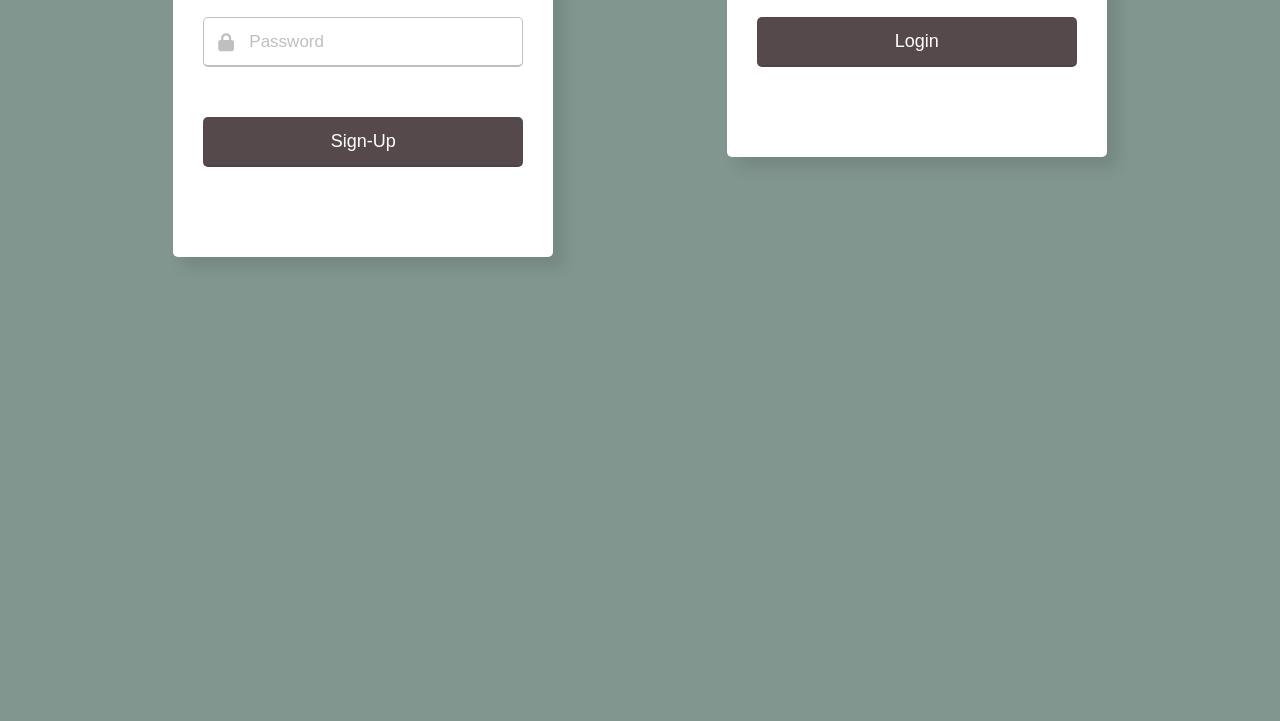
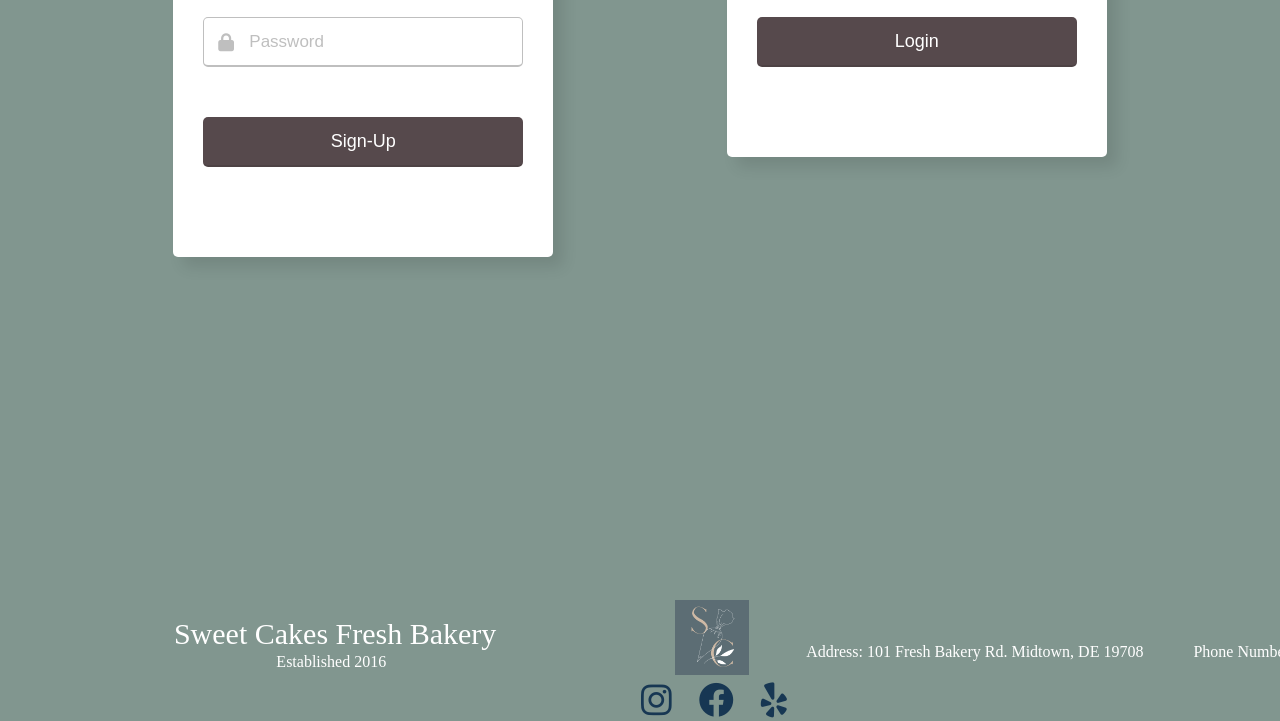
Before and after one commit to naboo731/final-bakery-project, a website: page client/login.html in a window 1280 px wide. Shown: the part 573-1294 px from the top of the page. Before the commit the page ends 960 px from the top, so only its background shows below. Drawn offline with nearby package versions, Linux system fonts and the light colour scheme; a web font is replaced by a local one.

Commit message:
added social media tags to footer

```diff
--- a/client/login.html
+++ b/client/login.html
@@ -122,7 +122,18 @@
         </section>
     </section>
 
-
+    <footer id="footer">
+      <img src="../mini logo.png" id="mini-logo"/>
+      <p id="title" class= "text">Sweet Cakes Fresh Bakery</p>
+      <p id="date" class= "text">Established 2016</p>
+      <p id="address" class= "text">Address: 101 Fresh Bakery Rd. Midtown, DE 19708</p>
+      <p id="number" class= "text">Phone Number: 302-888-6165</p>
+      <div class="footer-icons">
+        <i class="fab fa-instagram"></i>
+        <i class="fab fa-facebook"></i>
+        <i class="fab fa-yelp"></i>
+      </div>
+  </footer>
 
 
 
--- a/client/login.js
+++ b/client/login.js
@@ -21,7 +21,7 @@ const userLogin = () => {
         const loginHeaderBtn = document.querySelector("#login-user-btn")
         loginHeaderBtn.classList.replace("fa-user", "fa-user-slash")
 
-        const iconText = document.querySelector(".login-icon-text")
+        // const iconText = document.querySelector(".login-icon-text")
 
     }).catch(errCallback)
 }
--- a/client/styles.css
+++ b/client/styles.css
@@ -767,3 +767,41 @@ form input[type="submit"]:hover {
 #sign-up-header {
   color: #5b6e74;
 }
+
+.footer-icons {
+  height: 30px;
+  width: 200px;
+  display: flex;
+  flex-direction: row;
+  position: relative;
+  justify-content: space-evenly;
+  top: 95px;
+  right: 425px;
+}
+.fab.fa-instagram {
+  font-size: 35px;
+  color: #173753;
+}
+.fab.fa-instagram:hover {
+  cursor: pointer;
+  font-size: 35px;
+  color: white;
+}
+.fab.fa-facebook {
+  font-size: 35px;
+  color: #173753;
+}
+.fab.fa-facebook:hover {
+  cursor: pointer;
+  font-size: 35px;
+  color: white;
+}
+.fab.fa-yelp {
+  font-size: 35px;
+  color: #173753;
+}
+.fab.fa-yelp:hover {
+  cursor: pointer;
+  font-size: 35px;
+  color: white;
+}
```
Also changed, not shown: client/about.html (+12 -1 lines), client/gifts.html (+13 -0 lines), client/home.html (+5 -0 lines), client/menu.html (+5 -0 lines), client/sweetmoments.html (+12 -1 lines), client/userhomepage.html (+12 -1 lines).
